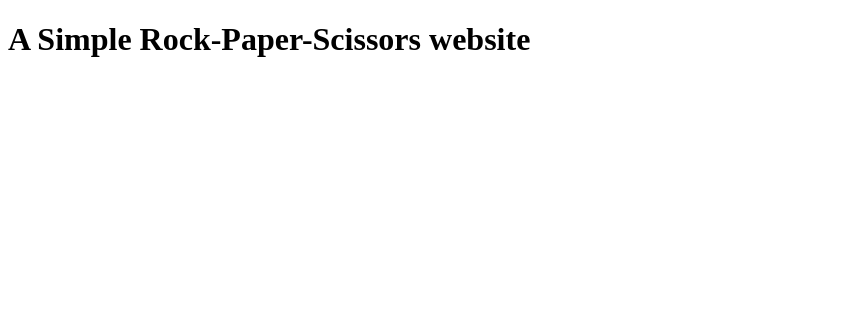
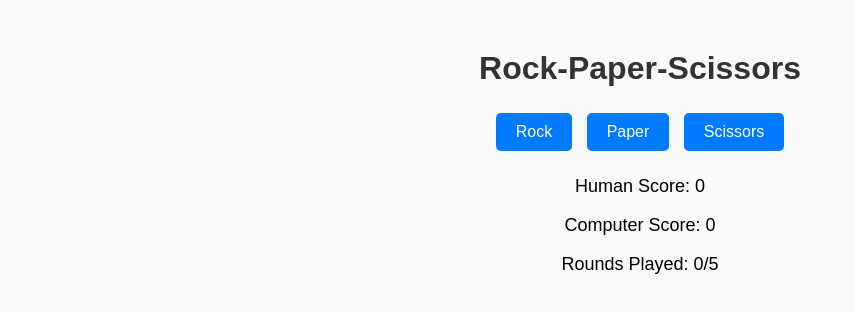
Before and after one commit to deepdave2534/rock-paper-scissors, a plain HTML site: page index.html in a window 1280 px wide. Shown: the whole page, without its empty margins (0-855 px from the left). Drawn offline with Linux system fonts and the light colour scheme.

Commit message:
Edit front page

```diff
--- a/index.html
+++ b/index.html
@@ -4,9 +4,26 @@
     <meta charset="UTF-8">
     <meta name="viewport" content="width=device-width, initial-scale=1.0">
     <title>Rock-Paper-Scissors</title>
+    <link rel="stylesheet" href="style.css">
 </head>
 <body>
-        <h1>A Simple Rock-Paper-Scissors website</h1>
+    <h1>Rock-Paper-Scissors</h1>
+
+    <div class="buttons">
+        <button onclick="playRound(1)">Rock</button>
+        <button onclick="playRound(2)">Paper</button>
+        <button onclick="playRound(3)">Scissors</button>
+    </div>
+
+    <div class="scoreboard">
+        <p>Human Score: <span id="human-score">0</span></p>
+        <p>Computer Score: <span id="computer-score">0</span></p>
+        <p>Rounds Played: <span id="round-count">0</span>/5</p>
+    </div>
+
+    <p id="result"></p>
+    <p id="final-result"></p>
+
     <script src="script.js"></script>
 </body>
 </html>
```
Lines whose indentation alone changed are shown as unchanged.
